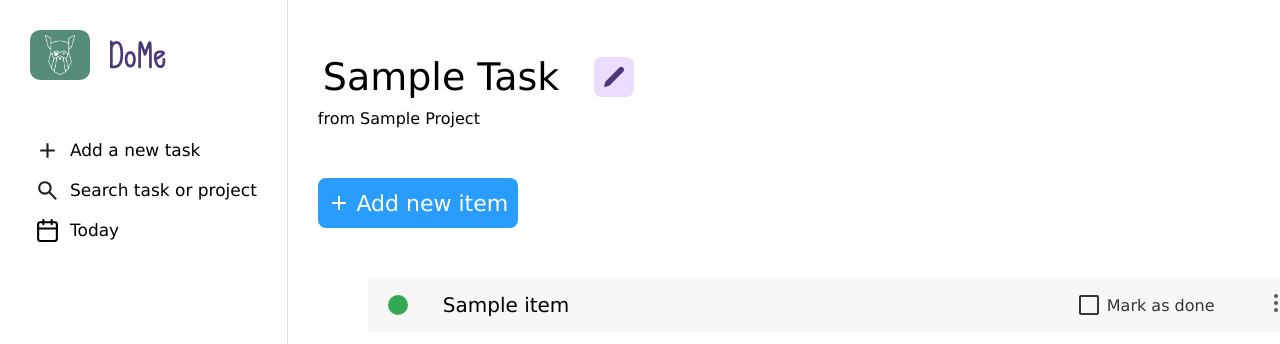
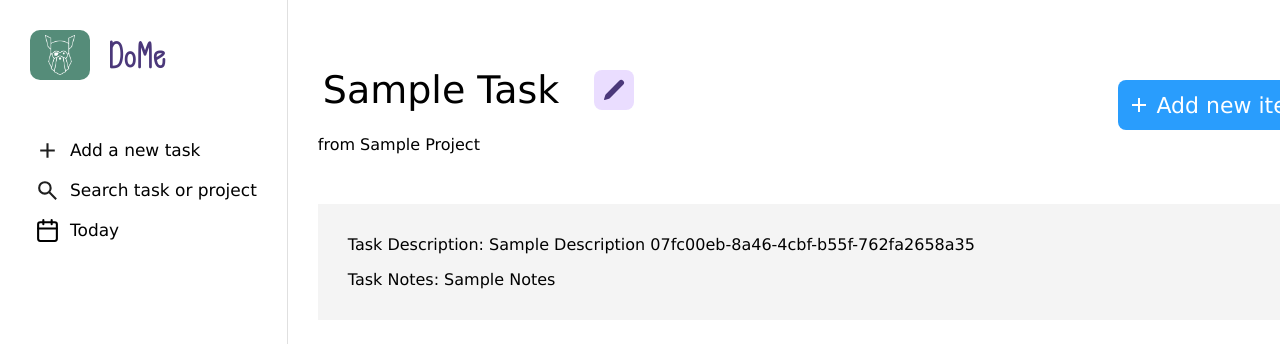
Before and after one commit to Moe-Pwint/to-do-list-app, a website built with webpack: page src/template.html in a window 1280 px wide. Both pictures are taken after a click on the button "Sample Task". Shown: the top 344 px of the page. Built offline with nearby package versions, Linux system fonts and the light colour scheme; files whose address does not match are found by name.

Commit message:
Add task description and notes display. In open-task-page.js, if a task has description and notes, they are now displayed. Also moved 'Add new item' button to the top right.

```diff
--- a/src/helper-functions.js
+++ b/src/helper-functions.js
@@ -151,7 +151,7 @@ function changeProjectTabsColor() {
 
         const allTabs = document.querySelectorAll('.tabButton');
         for (const eachTab of allTabs) {
-            if (eachTab.classList.contains('active-yellow') || eachTab !== tab) {
+            if (eachTab.classList.contains('active-yellow')) {
                 eachTab.classList.remove('active-yellow');
             }
         }
--- a/src/objects-n-classes.js
+++ b/src/objects-n-classes.js
@@ -12,7 +12,7 @@ function createSampleTabs() {
     const sampleProject = new NewProject('Sample Project');
     projectObjects.push(sampleProject);
 
-    const sampleTask = new NewTask('Sample Task', sampleProject.projectId,'Sample Description', 'Sample Notes');
+    const sampleTask = new NewTask('Sample Task', sampleProject.projectId,'Sample Description 07fc00eb-8a46-4cbf-b55f-762fa2658a35', 'Sample Notes');
     taskObjects.push(sampleTask);
     projectObjects[0].tasksList.push(sampleTask.taskId);
 
--- a/src/open-task-page.js
+++ b/src/open-task-page.js
@@ -42,10 +42,26 @@ function openTaskPage(childTaskObj) {
     projectTitle.id = 'taskPageProjectFolder';
     container.appendChild(projectTitle);
 
+    //Project Description and notes
+    const taskExtraInfo = createEle('div');
+    container.appendChild(taskExtraInfo);
+    if (childTaskObj.description) {
+        taskExtraInfo.setAttribute('class', 'taskExtraInfo');
+        const description = createEle('p');
+        description.textContent = `Task Description: ${childTaskObj.description}`;
+        taskExtraInfo.appendChild(description);
+    }
+    if (childTaskObj.notes) {
+        taskExtraInfo.setAttribute('class', 'taskExtraInfo');
+        const notes = createEle('p');
+        notes.textContent = `Task Notes: ${childTaskObj.notes}`;
+        taskExtraInfo.appendChild(notes);
+    }
+
     //add new item button
     const addNewItemBtn = createButton(plusWhite, 'Add new item');
     addNewItemBtn.id = 'addNewItemBtn';
-    container.appendChild(addNewItemBtn);
+    taskTitleContainer.appendChild(addNewItemBtn);
 
     //items section
     const itemsContainer = createEle('div');
--- a/src/styles.css
+++ b/src/styles.css
@@ -273,6 +273,13 @@ button:disabled {
 
 /* add-task.js */
 
+.taskExtraInfo {
+    background-color: var(--grey-bg-containers);
+    padding: 15px 30px;
+    margin-bottom: 50px;
+    width: 930px;
+}
+
 .tabButton {
     min-width: max-content;
 }
@@ -468,6 +475,7 @@ select#choosingFolder {
     display:flex;
     gap: 30px;
     align-items: center;
+    max-width: 1000px;
 }
 
 #taskPageProjectFolder {
@@ -510,6 +518,7 @@ select#choosingFolder {
     gap:5px;
     font-size: 22px;
     margin-top: 30px;
+    margin-left: auto;
 }
 
     /* items section */
```
Also changed, not shown: src/index.js (+5 -2 lines).
